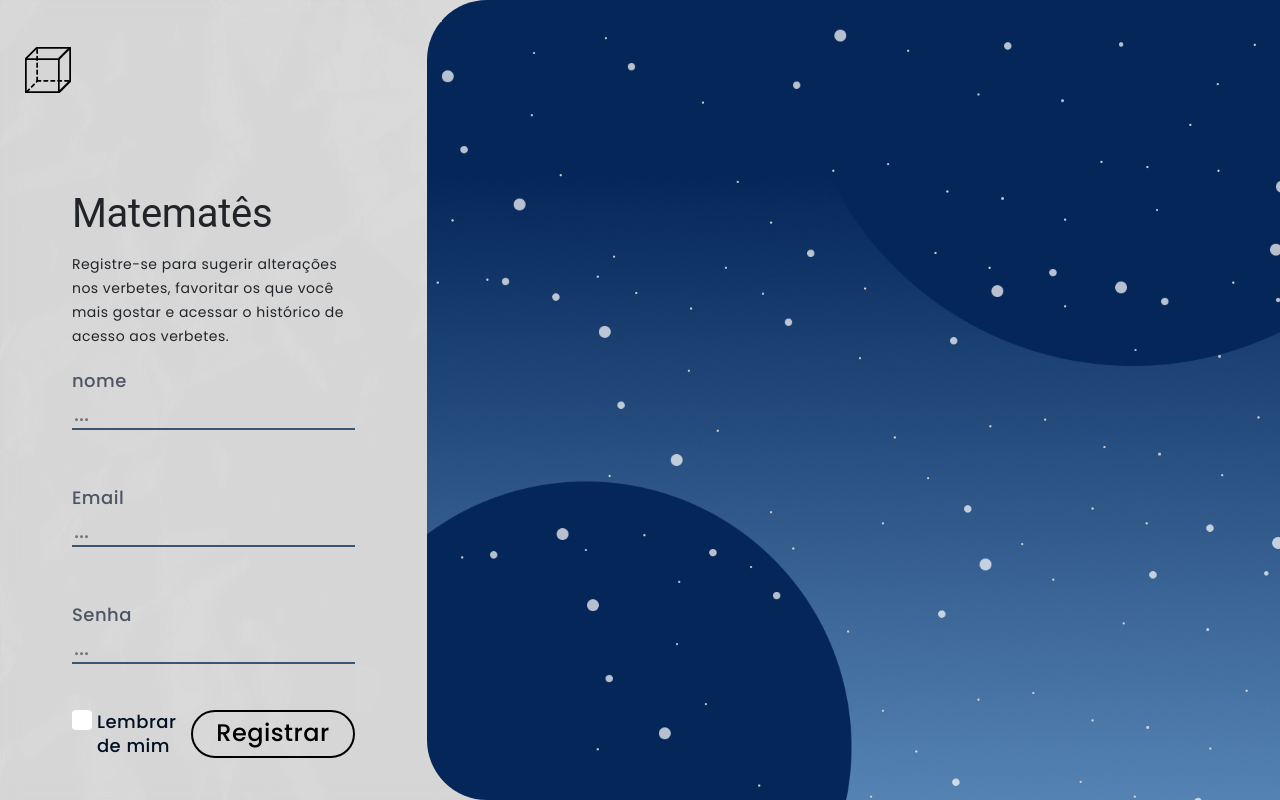
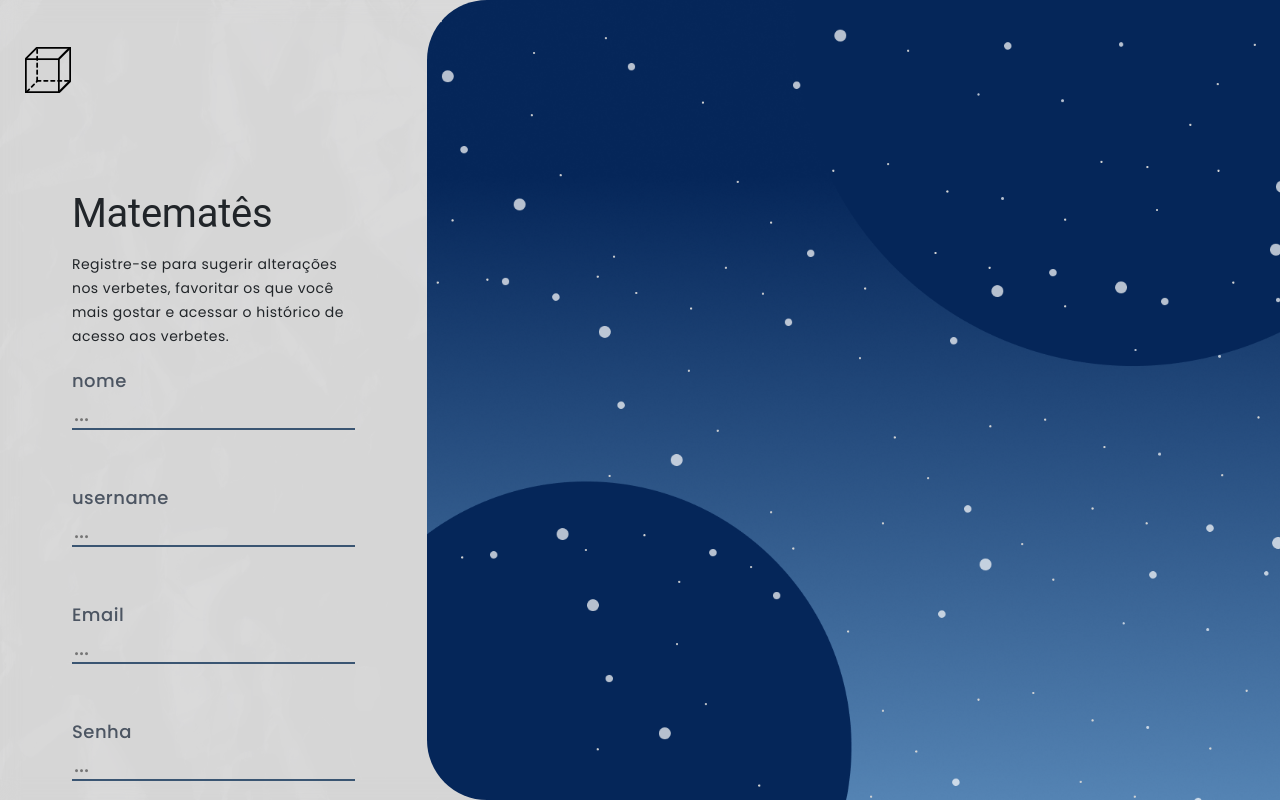
Before and after one commit to isaque-dantas/matemates.client, an Angular app: page /register in a window 1280 px wide. Built offline with nearby package versions, Linux system fonts and the light colour scheme.

Commit message:
trying to fix layout

```diff
--- a/src/app/components/pages/dashboard/dashboard.component.css
+++ b/src/app/components/pages/dashboard/dashboard.component.css
@@ -14,7 +14,7 @@ section .container {
   background-image: url('images/background-2.jpg');
   background-size: cover;
   background-repeat: repeat;
-  height: 414px;
+  min-height: 414px;
   border-radius: 30px;
   color: var(--text-color-light);
   font-weight: 500;
@@ -24,10 +24,11 @@ section .container {
   width: 50%;
 }
 
-.title {
+.title-container {
   font-weight: 700;
-  gap: 30px;
+  gap: 2rem;
 }
+
 
 .area-field {
   padding: 10px 20px;
--- a/src/app/components/pages/dashboard/dashboard.component.html
+++ b/src/app/components/pages/dashboard/dashboard.component.html
@@ -5,7 +5,7 @@
       <div class="d-flex align-items-center background w-100">
         <div class="container d-flex justify-content-between">
           <div class="left d-flex flex-column justify-content-between">
-            <div class="title d-flex align-items-center">
+            <div class="title-container d-flex align-items-center">
               <h1 class="m-0 title">Lorem</h1>
               <div class="m-0 area-field">álgebra</div>
             </div>
--- a/src/app/components/pages/login/login.component.css
+++ b/src/app/components/pages/login/login.component.css
@@ -3,6 +3,8 @@
   background-size: cover;
   background-repeat: no-repeat;
   border-radius: 0 60px 60px 0;
+  min-height: 100vh;
+  height: 100%;
 }
 
 .info {
@@ -17,6 +19,10 @@
   width: 70px;
   height: 70px;
   margin-right: 20px;
+}
+
+.forms-container {
+  margin-top: 77px;
 }
 
 form {
--- a/src/app/components/pages/login/login.component.html
+++ b/src/app/components/pages/login/login.component.html
@@ -7,7 +7,7 @@
       <div class="row justify-content-end">
         <img class="logo" src="logo.svg" alt="">
       </div>
-      <div class="d-flex flex-column align-items-center justify-content-start forms-container h-100">
+      <div class="d-flex flex-column align-items-center forms-container h-100">
         <div class="text w-75 d-flex flex-column ">
           <h1 class="m-0">Matematês</h1>
           <p>Faça login para sugerir alterações nos verbetes, favoritar os que você mais gostar e acessar o histórico de acesso aos verbetes.</p>
@@ -22,8 +22,8 @@
             <input class="form-input" type="text" id="password" placeholder="...">
           </div>
           <div class="d-flex justify-content-between">
-            <label class="d-flex align-items-start gap-3">
-              <input class="custom-checkbox d-none" type="checkbox" [checked]="false" name="remember_me" value="true">
+            <label class="d-flex align-items-center gap-3">
+              <input class="custom-checkbox d-none" type="checkbox" [(ngModel)]="rememberMe" name="remember_me" value="true">
               <span class="custom-checkbox-label">Lembrar de mim</span>
             </label>
             <a class="btn btn-login">Entrar</a>
--- a/src/app/components/pages/login/login.component.ts
+++ b/src/app/components/pages/login/login.component.ts
@@ -1,15 +1,17 @@
 import { Component} from '@angular/core';
 import {RouterLink} from "@angular/router";
+import {FormsModule} from "@angular/forms";
 
 @Component({
   selector: 'app-login',
   standalone: true,
   imports: [
-    RouterLink
+    RouterLink,
+    FormsModule
   ],
   templateUrl: './login.component.html',
   styleUrl: './login.component.css',
 })
 export class LoginComponent {
-
+  rememberMe:boolean = false;
 }
--- a/src/app/components/pages/register/register.component.css
+++ b/src/app/components/pages/register/register.component.css
@@ -9,14 +9,14 @@
   margin-top: 35px;
 }
 
-.forms-container {
-  margin-top: 77px;
-}
-
 .logo {
   width: 70px;
   height: 70px;
   margin-right: 20px;
+}
+
+.forms-container {
+  margin-top: 77px;
 }
 
 form {
--- a/src/app/components/pages/register/register.component.html
+++ b/src/app/components/pages/register/register.component.html
@@ -1,10 +1,10 @@
-<section class="d-flex h-100 overflow-hidden">
+<section class="d-flex h-100">
   <div class="col info">
     <div class="container h-100">
       <div class="row justify-content-start">
         <img class="logo" src="logo.svg" alt="">
       </div>
-      <div class="d-flex flex-column align-items-center justify-content-start forms-container h-100">
+      <div class="d-flex flex-column align-items-center forms-container h-100">
         <div class="text w-75 d-flex flex-column ">
           <h1 class="m-0">Matematês</h1>
           <p>Registre-se para sugerir alterações nos verbetes, favoritar os que você mais gostar e acessar o histórico de acesso aos verbetes.</p>
@@ -15,6 +15,10 @@
             <input class="form-input" type="text" id="name" placeholder="...">
           </div>
           <div class="form-input d-flex flex-column">
+            <label for="username">username</label>
+            <input class="form-input" type="text" id="username" placeholder="...">
+          </div>
+          <div class="form-input d-flex flex-column">
             <label for="Email">Email</label>
             <input class="form-input" type="text" id="Email" placeholder="...">
           </div>
@@ -23,7 +27,7 @@
             <input class="form-input" type="text" id="password" placeholder="...">
           </div>
           <div class="d-flex justify-content-between">
-            <label class="d-flex align-items-start gap-3">
+            <label class="d-flex align-items-center gap-3">
               <input class="custom-checkbox d-none" type="checkbox" [checked]="false" name="remember_me" value="true">
               <span class="custom-checkbox-label">Lembrar de mim</span>
             </label>
--- a/src/index.html
+++ b/src/index.html
@@ -4,7 +4,7 @@
   <meta charset="utf-8">
   <title>Matemates</title>
   <base href="/">
-  <meta name="viewport" content="width=device-width, initial-scale=1">
+  <meta name="viewport" content="width=device-width, initial-scale=.8 user-scalable=no">
   <link rel="icon" type="image/x-icon" href="logo.ico">
   <link rel="preconnect" href="https://fonts.googleapis.com">
   <link rel="preconnect" href="https://fonts.gstatic.com" crossorigin>
--- a/src/styles.css
+++ b/src/styles.css
@@ -9,7 +9,11 @@
   --page-color-5: #021024;
 }
 
-html, body { height: 100%; }
+html, body {
+  height: 100vh;
+  margin: 0;
+  overflow-y: hidden;
+}
 
 body {
   font-family: Poppins, sans-serif !important;
```
Also changed, not shown: src/app/components/pages/register/logo.svg (added).
